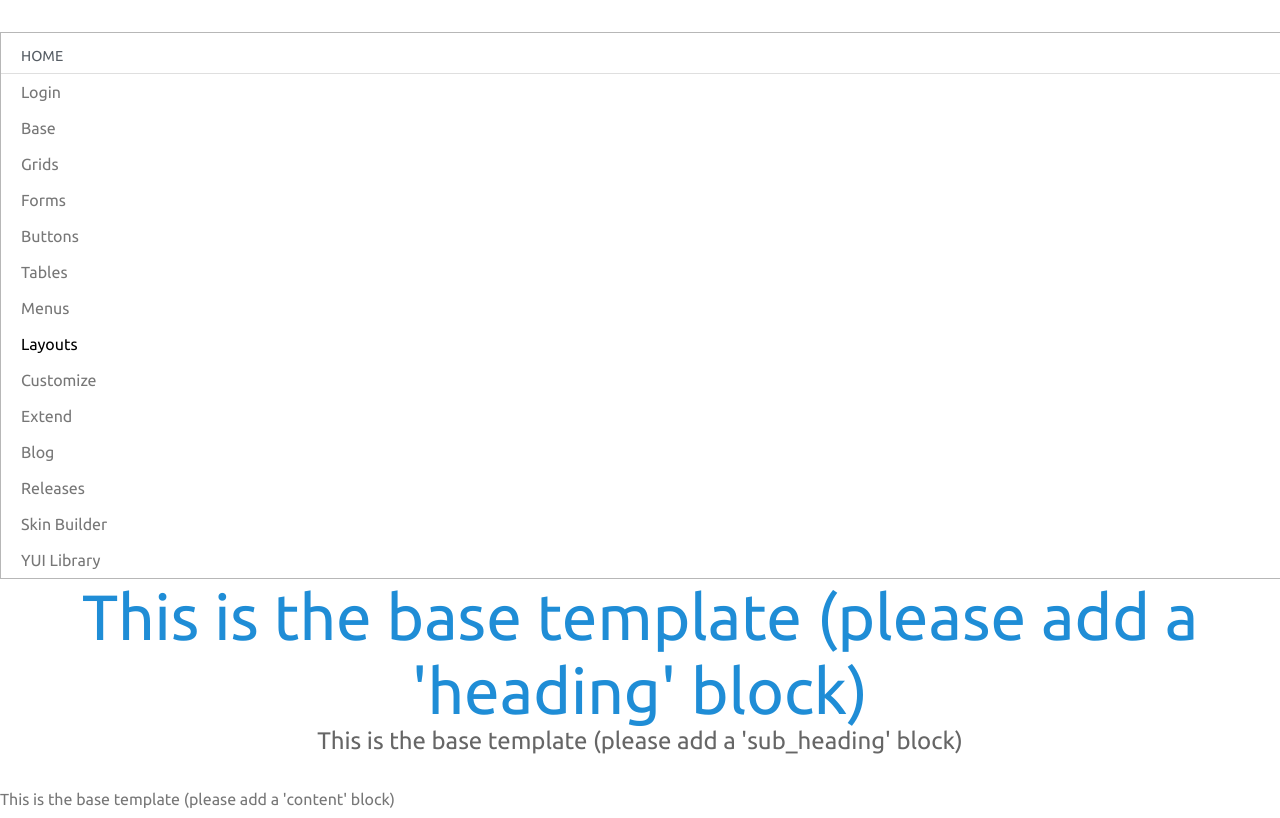
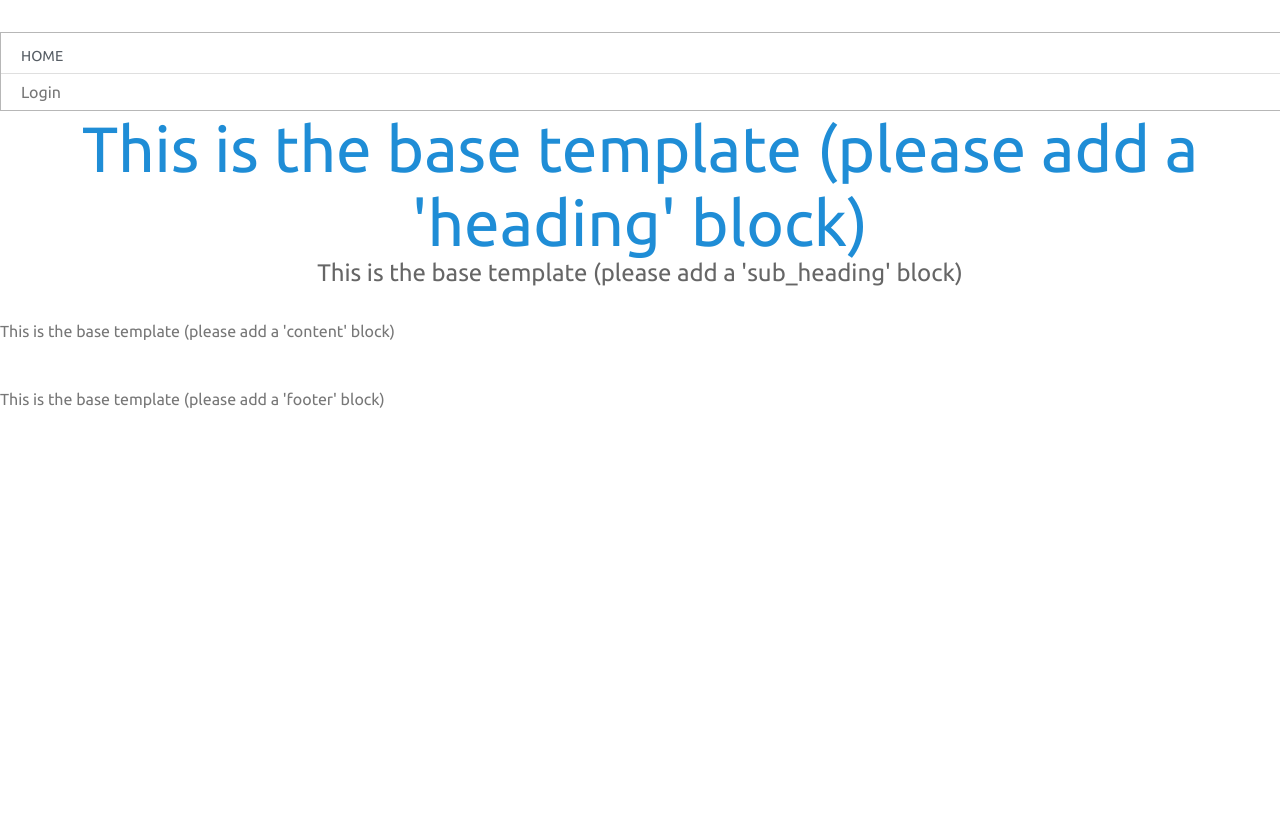
Before and after one commit to pkimber/old-base-migrated-to-gitlab, a Django app: template base/templates/base.html in a window 1280 px wide. Shown: the top 818 px of the page. After the commit the page ends 408 px from the top, so only its background shows below. Run offline with Django 3.2, Linux system fonts and the light colour scheme; the template is opened without the code that fills it, so the values that code supplies are empty; some libraries are stand-ins or nearby versions.

Commit message:
Footer (and marketing) styles

```diff
--- a/base/static/base/css/base.css
+++ b/base/static/base/css/base.css
@@ -16,6 +16,15 @@ body {
     margin: 2em 0 1em;
 }
 
+a {
+    color: #3b8bba; /* block-background-text-normal */
+    text-decoration: none;
+}
+
+a:visited {
+    color: #265778; /* block-normal-text-normal */
+}
+
 .hero {
     text-align: center;
 }
--- a/base/templates/base.html
+++ b/base/templates/base.html
@@ -37,25 +37,6 @@
             {% else %}
               <li><a href="{% url 'login' %}">Login</a></li>
             {% endif %}
-            <li><a href="http://purecss.io/base/">Base</a></li>
-            <li><a href="http://purecss.io/grids/">Grids</a></li>
-            <li><a href="http://purecss.io/forms/">Forms</a></li>
-            <li><a href="http://purecss.io/buttons/">Buttons</a></li>
-            <li><a href="http://purecss.io/tables/">Tables</a></li>
-            <li><a href="http://purecss.io/menus/">Menus</a></li>
-
-            <li class="pure-menu-selected menu-item-divided">
-                <a href="http://purecss.io/layouts/">Layouts</a>
-            </li>
-            <li><a href="http://purecss.io/customize/">Customize</a></li>
-            <li><a href="http://purecss.io/extend/">Extend</a></li>
-            <li><a href="http://blog.purecss.io/">Blog</a></li>
-            <li><a href="https://github.com/yui/pure/releases/">Releases</a></li>
-
-            <li class="menu-item-divided">
-                <a href="http://yui.github.io/skinbuilder/?mode=pure">Skin Builder</a>
-            </li>
-            <li><a href="http://yuilibrary.com/">YUI Library</a></li>
           </ul>
         </div>
       </div>
@@ -96,11 +77,19 @@
               <p>This is the base template (please add a 'content' block)</p>
             {% endblock content %}
             <br />
-            {% block footer %}
-              <p>This is the base template (please add a 'footer' block)</p>
-            {% endblock footer %}
           </div>
         </div>
+
+
+
+        <div class="pure-u-1">
+          {% block footer %}
+            <p>This is the base template (please add a 'footer' block)</p>
+          {% endblock footer %}
+        </div>
+
+
+
       </div>
     </div>
     {% block script %}
```
Also changed, not shown: other parts of base/static/base/css/base.css (+47 -0 lines).
